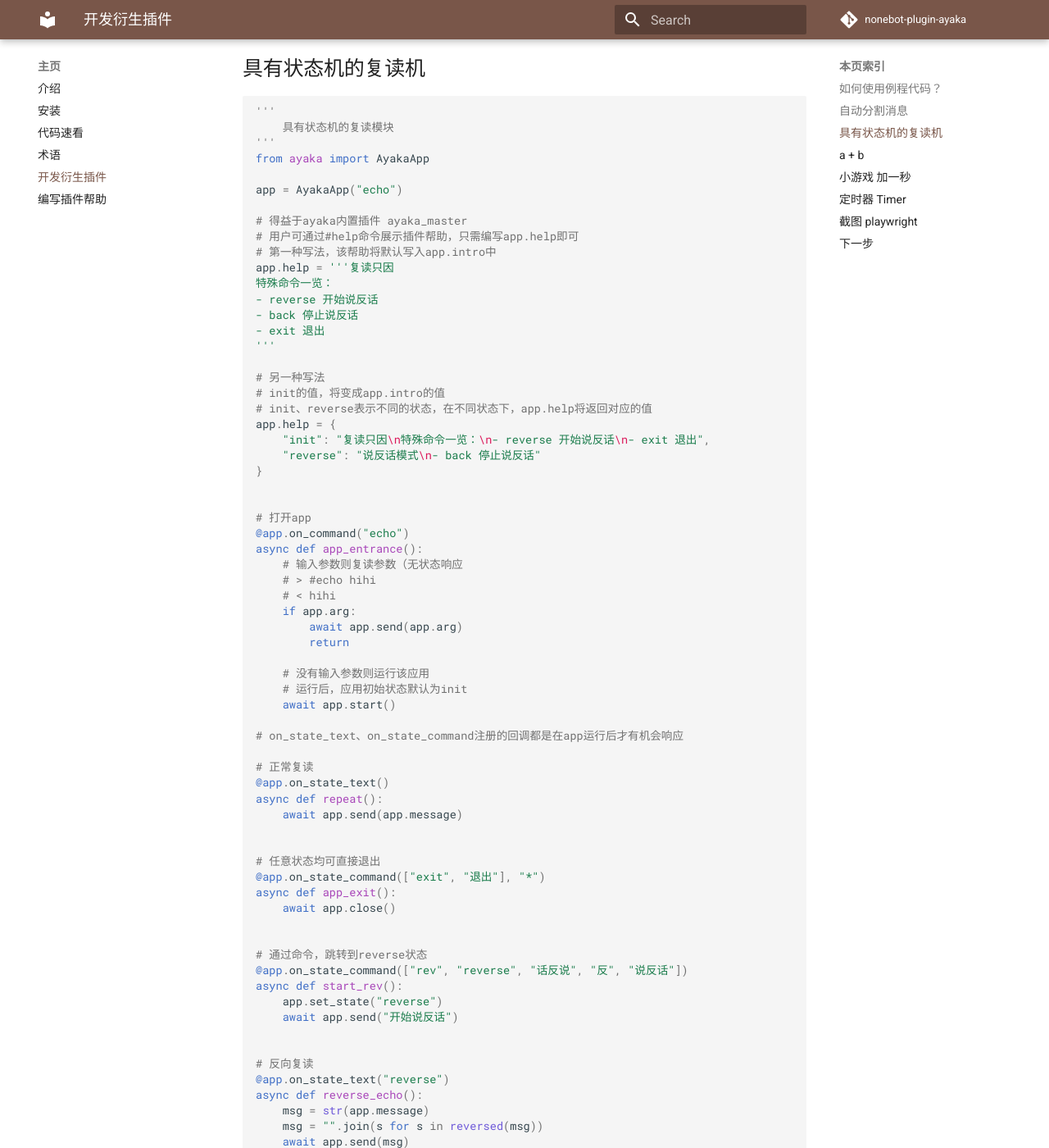
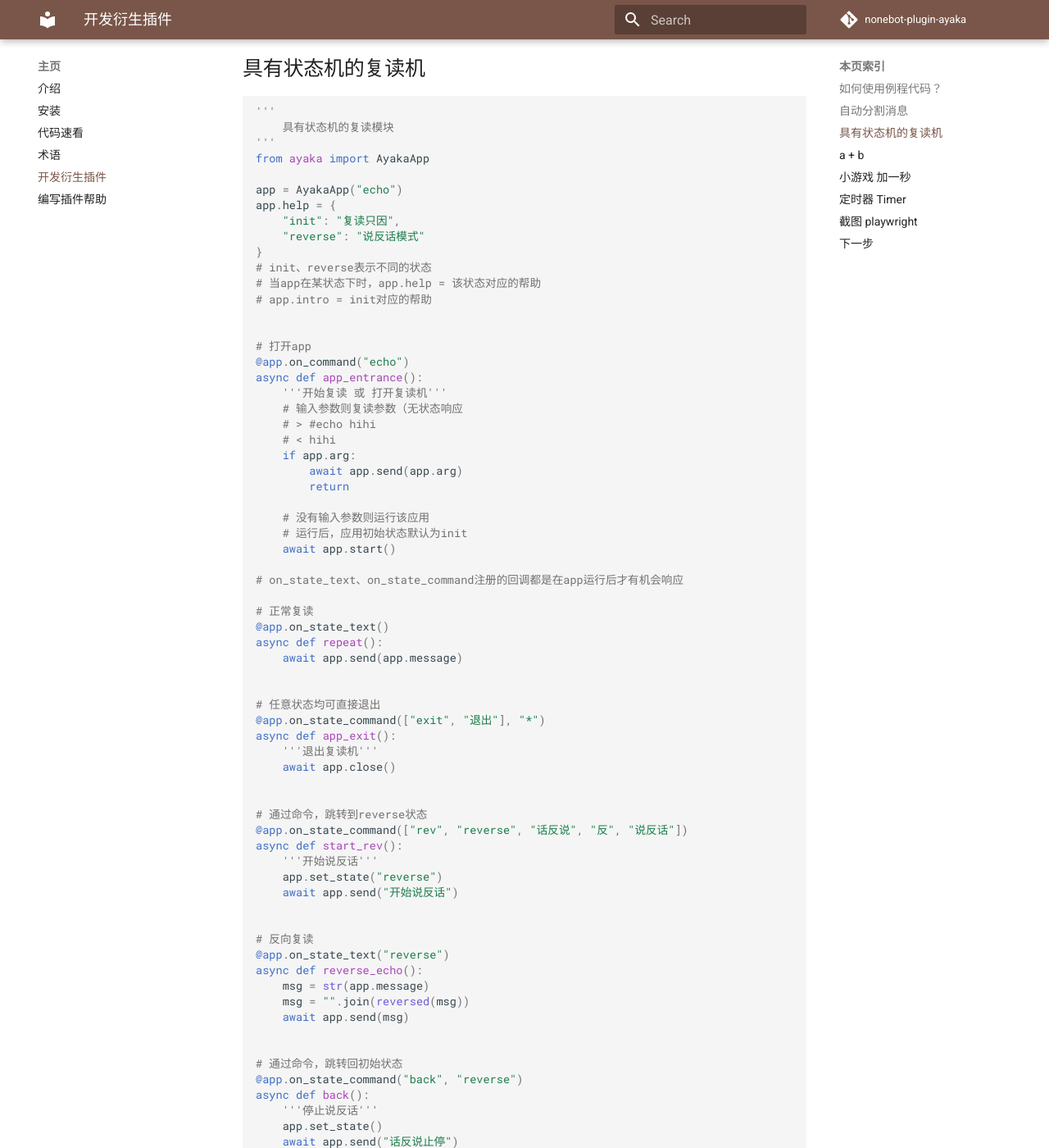
Before and after one commit to bridgeL/ayaka_doc, an MkDocs documentation site: the page built from docs/plugin.md, in a window 1280 px wide and 1400 px high, scrolled down 914 px. Shown: the whole window at 82% size. Built offline with MkDocs 1.6.1 and Material for MkDocs 9.7.7, drawn with Linux system fonts in a browser that asks for light colours; comment, search, counter and statistics services are not loaded.

Commit message:
更新了 插件编写帮助

````diff
--- a/docs/plugin.md
+++ b/docs/plugin.md
@@ -44,29 +44,19 @@ async def _():
 from ayaka import AyakaApp
 
 app = AyakaApp("echo")
-
-# 得益于ayaka内置插件 ayaka_master
-# 用户可通过#help命令展示插件帮助，只需编写app.help即可
-# 第一种写法，该帮助将默认写入app.intro中
-app.help = '''复读只因
-特殊命令一览：
-- reverse 开始说反话
-- back 停止说反话
-- exit 退出
-'''
-
-# 另一种写法
-# init的值，将变成app.intro的值
-# init、reverse表示不同的状态，在不同状态下，app.help将返回对应的值
 app.help = {
-    "init": "复读只因\n特殊命令一览：\n- reverse 开始说反话\n- exit 退出",
-    "reverse": "说反话模式\n- back 停止说反话"
+    "init": "复读只因",
+    "reverse": "说反话模式"
 }
+# init、reverse表示不同的状态
+# 当app在某状态下时，app.help = 该状态对应的帮助
+# app.intro = init对应的帮助
 
 
 # 打开app
 @app.on_command("echo")
 async def app_entrance():
+    '''开始复读 或 打开复读机'''
     # 输入参数则复读参数（无状态响应
     # > #echo hihi
     # < hihi
@@ -89,12 +79,14 @@ async def repeat():
 # 任意状态均可直接退出
 @app.on_state_command(["exit", "退出"], "*")
 async def app_exit():
+    '''退出复读机'''
     await app.close()
 
 
 # 通过命令，跳转到reverse状态
 @app.on_state_command(["rev", "reverse", "话反说", "反", "说反话"])
 async def start_rev():
+    '''开始说反话'''
     app.set_state("reverse")
     await app.send("开始说反话")
 
@@ -103,13 +95,14 @@ async def start_rev():
 @app.on_state_text("reverse")
 async def reverse_echo():
     msg = str(app.message)
-    msg = "".join(s for s in reversed(msg))
+    msg = "".join(reversed(msg))
     await app.send(msg)
 
 
 # 通过命令，跳转回初始状态
 @app.on_state_command("back", "reverse")
 async def back():
+    '''停止说反话'''
     app.set_state()
     await app.send("话反说止停")
 ```
````
